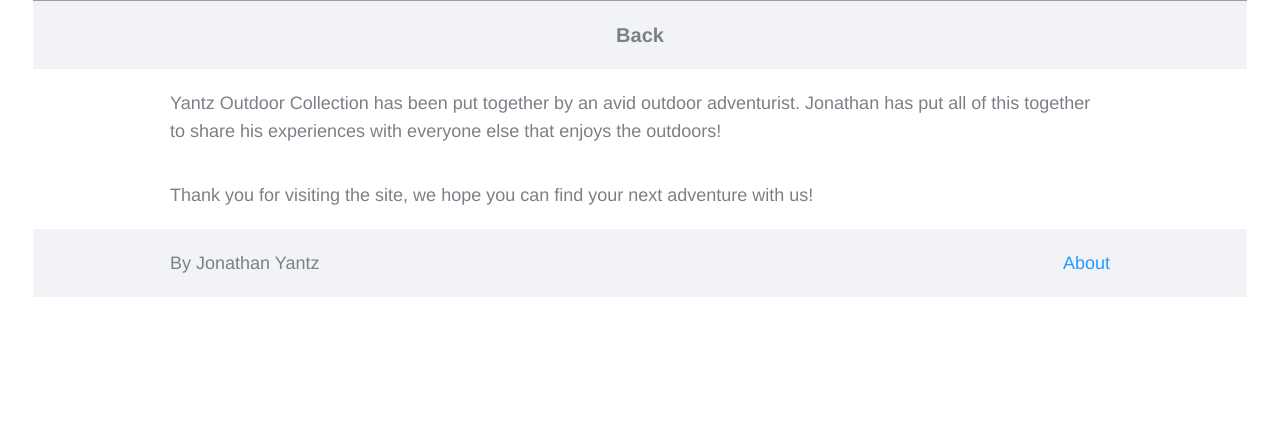
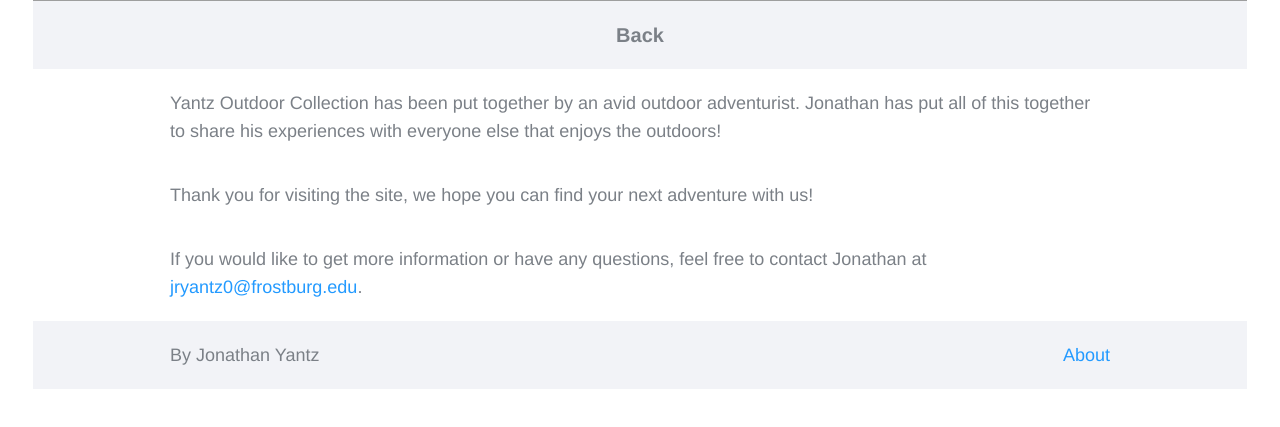
Before and after one commit to jryantz/yantz-outdoor-python, a Python web app: template templates/index.html in a window 1280 px wide. Shown: the part 373-800 px from the top of the page. Run offline with Jinja, Linux system fonts and the light colour scheme; the template is opened without the code that fills it, so the values that code supplies are empty; grey boxes are pictures that could not be loaded.

Commit message:
added way to contact

```diff
--- a/templates/index.html
+++ b/templates/index.html
@@ -33,6 +33,10 @@ $def with (greeting)
                     <br><br>
 
                     <p>Thank you for visiting the site, we hope you can find your next adventure with us!</p>
+
+                    <br><br>
+
+                    <p>If you would like to get more information or have any questions, feel free to contact Jonathan at <a href="mailto:jryantz0@frostburg.edu">jryantz0@frostburg.edu</a>.</p>
                 </div>
             </div>
         </section>
```
